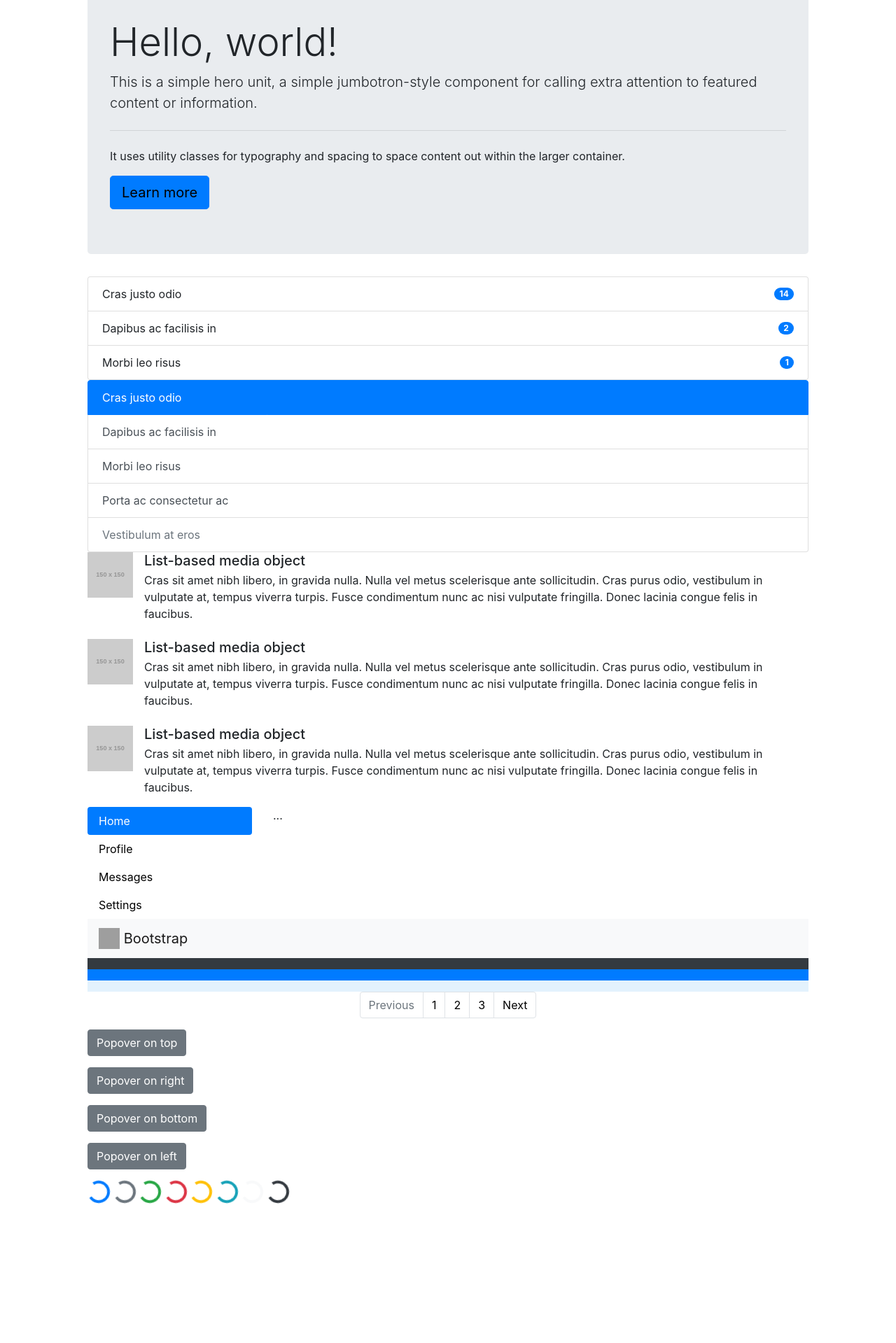
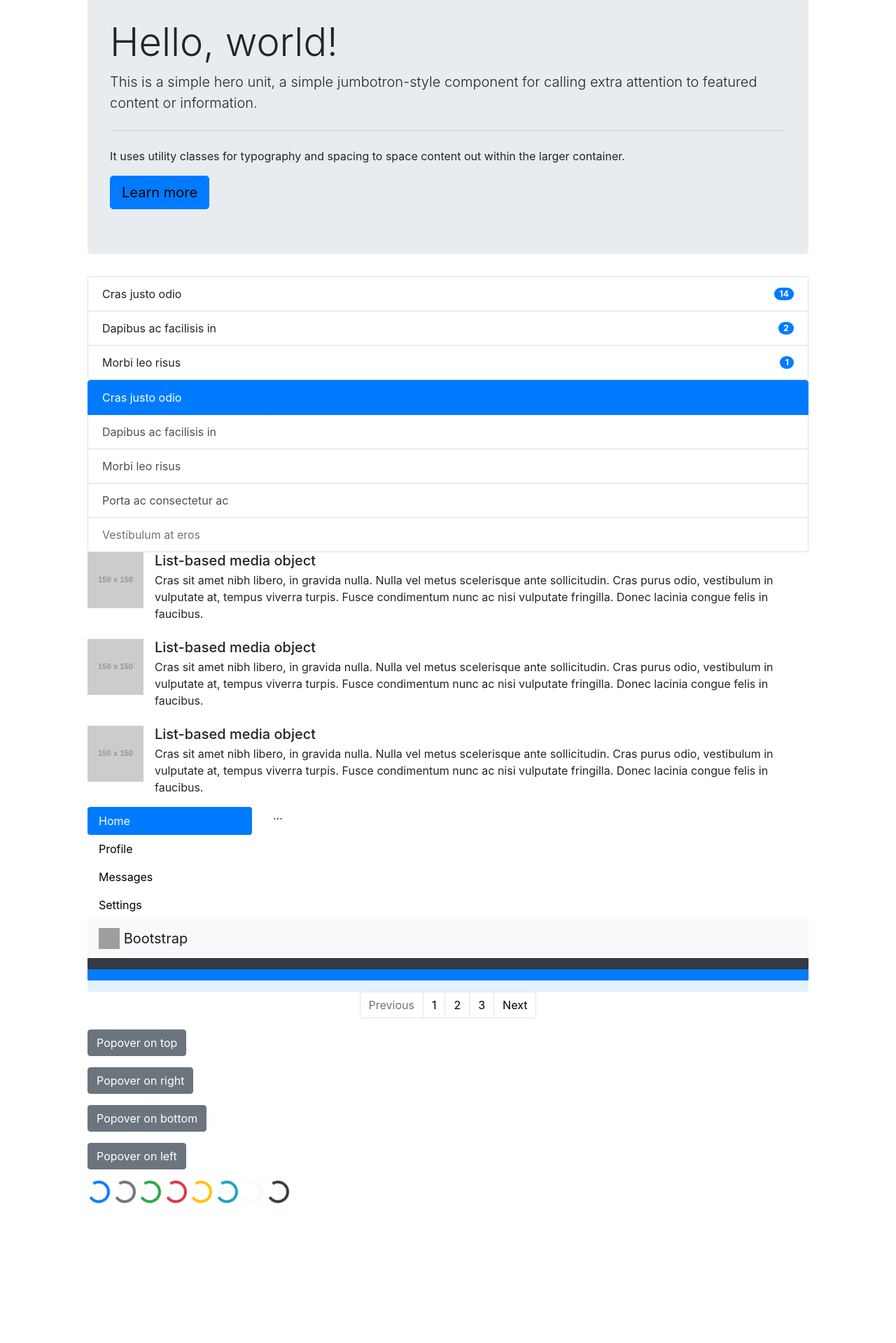
Before and after one commit to naavilam/naavilam.github.io, a Jekyll site: the page built from _posts/2020-10-28-Dumbarton-Style-Guide.md, in a window 1280 px wide. Shown: the part 3855-5774 px from the top of the page at 70% size. Built offline with Jekyll 4.4.1, drawn with Linux system fonts in a browser that asks for light colours; nearby versions of some CDN libraries; comment, search, counter and statistics services are not loaded.

Commit message:
Update files

```diff
--- a/css/main.css
+++ b/css/main.css
@@ -1071,8 +1071,8 @@ $font-family: Proxima, Helvetica, Arial, sans-serif;
 
 /*Limita o icone em education*/
 .media img:not(.talk-thumb) {
-  width: 65px;
-  max-width: 65px;
+  width: 80px;
+  max-width: 80px;
   height: auto;
   object-fit: contain;
 }
```
